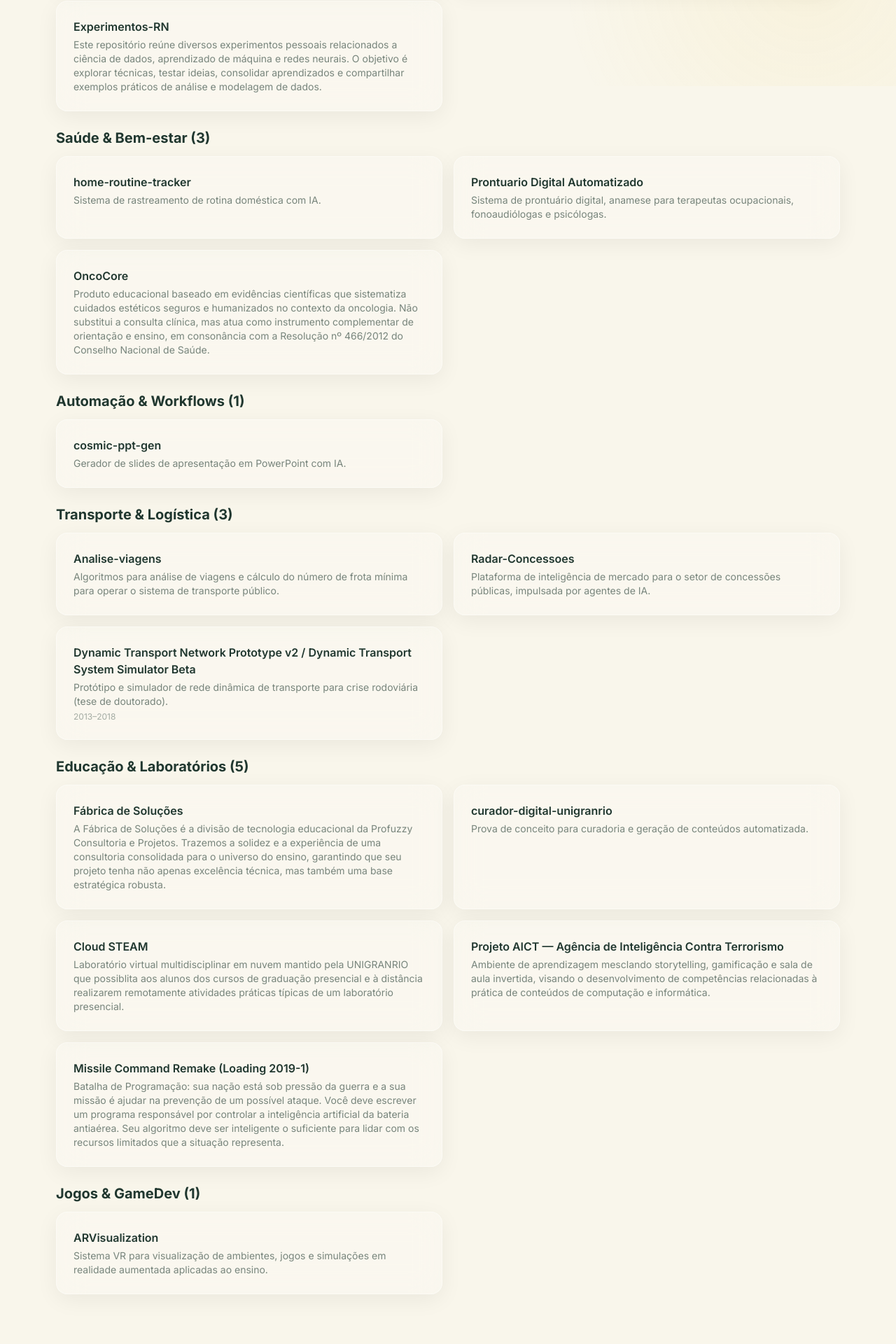
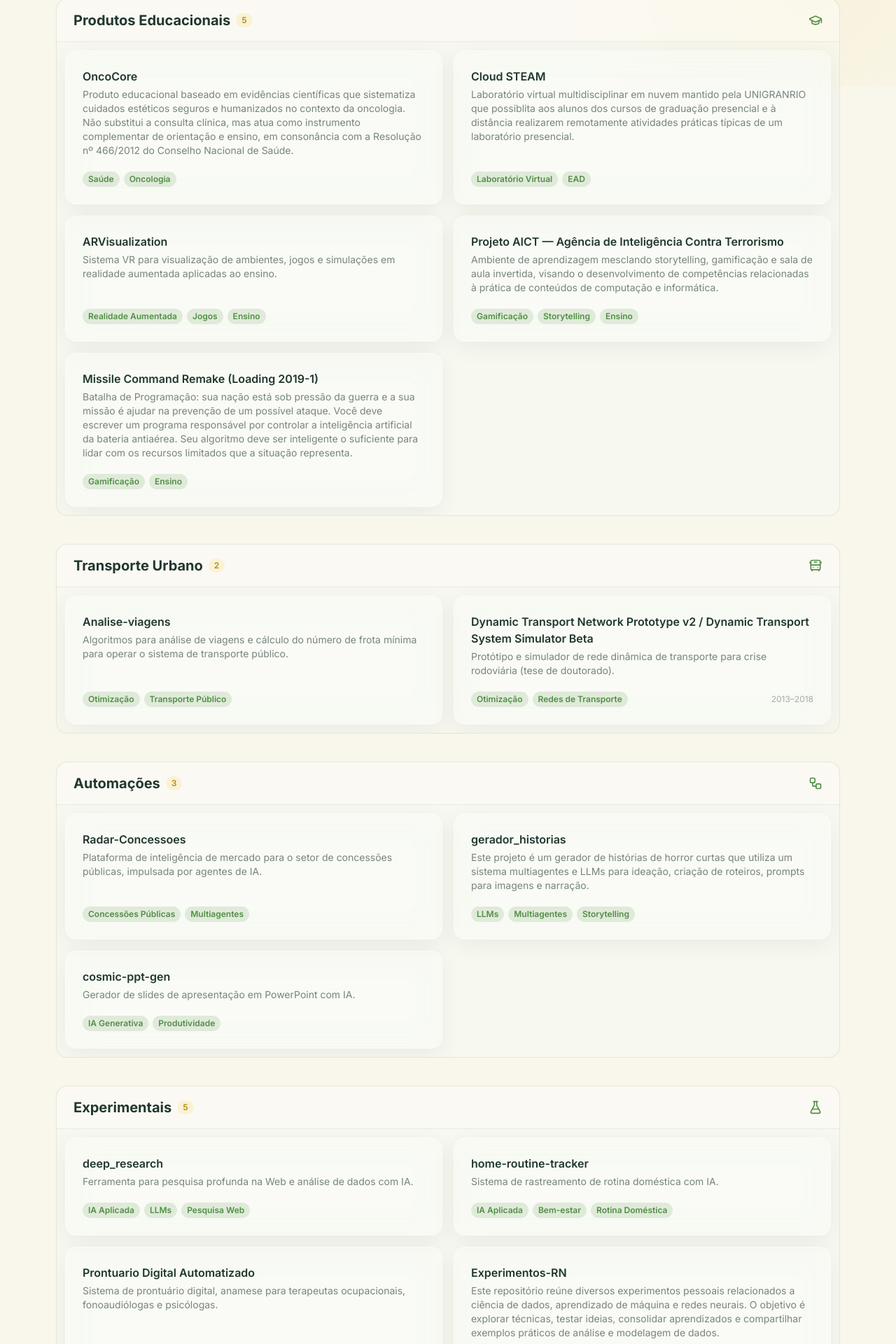
Before and after one commit to oliveira-daniel/portfolio, a Vue app in the folder portfolio-site/: page /projetos in a window 1280 px wide. Shown: the part 677-2597 px from the top of the page at 70% size. Built offline with nearby package versions, Linux system fonts and the light colour scheme.

Commit message:
Refactor portfolio JSON structure to include new project categories and badges, enhancing the organization of projects by 'bloco'. Update ProjetosView to display projects grouped by category with corresponding icons and improved layout for better user experience.

```diff
--- a/portfolio-site/src/data/portfolio.json
+++ b/portfolio-site/src/data/portfolio.json
@@ -2,102 +2,121 @@
   {
     "name": "MAGMA Framework (Multi-Agent Generative Microlearning Architecture)",
     "description": "Plataforma e Framework para autoria de materiais didáticos multimidias, cursos, trilhas e módulos com técnicas de microlearning, adaptativo multi-domínio.",
-    "category": "Machine Learning & AI"
+    "bloco": "IA Aplicada",
+    "badges": ["Multiagentes", "Microlearning", "Ensino"]
   },
   {
     "name": "=Plux",
     "description": "Arquitetura multi-agentes aplicada para desenho de produtos e serviços, através de redes pert/cpm, criação de plano de trabalho e gerenciamento de projetos integrado ao OpenProject.",
-    "category": "Machine Learning & AI"
+    "bloco": "IA Aplicada",
+    "badges": ["Multiagentes", "Gestão de Projetos"]
+  },
+  {
+    "name": "Fuzzy Logic Blueprint",
+    "description": "Ferramenta para geração de bases de conhecimentos Fuzzy.",
+    "bloco": "IA Aplicada",
+    "badges": ["Lógica Fuzzy", "Sistemas Especialistas"]
+  },
+  {
+    "name": "Neuro-fuzzy Studio",
+    "description": "Implementação completa de um sistema neuro-fuzzy adaptativo (ANFIS) aplicado à Qualificação de projetos de transporte público urbano.",
+    "bloco": "IA Aplicada",
+    "badges": ["ANFIS", "Transporte Público"]
+  },
+  {
+    "name": "OncoCore",
+    "description": "Produto educacional baseado em evidências científicas que sistematiza cuidados estéticos seguros e humanizados no contexto da oncologia. Não substitui a consulta clínica, mas atua como instrumento complementar de orientação e ensino, em consonância com a Resolução nº 466/2012 do Conselho Nacional de Saúde.",
+    "bloco": "Produtos Educacionais",
+    "badges": ["Saúde", "Oncologia"]
+  },
+  {
+    "name": "Cloud STEAM",
+    "description": "Laboratório virtual multidisciplinar em nuvem mantido pela UNIGRANRIO que possiblita aos alunos dos cursos de graduação presencial e à distância realizarem remotamente atividades práticas típicas de um laboratório presencial.",
+    "bloco": "Produtos Educacionais",
+    "badges": ["Laboratório Virtual", "EAD"]
+  },
+  {
+    "name": "ARVisualization",
+    "description": "Sistema VR para visualização de ambientes, jogos e simulações em realidade aumentada aplicadas ao ensino.",
+    "bloco": "Produtos Educacionais",
+    "badges": ["Realidade Aumentada", "Jogos", "Ensino"]
+  },
+  {
+    "name": "Projeto AICT — Agência de Inteligência Contra Terrorismo",
+    "description": "Ambiente de aprendizagem mesclando storytelling, gamificação e sala de aula invertida, visando o desenvolvimento de competências relacionadas à prática de conteúdos de computação e informática.",
+    "bloco": "Produtos Educacionais",
+    "badges": ["Gamificação", "Storytelling", "Ensino"]
+  },
+  {
+    "name": "Missile Command Remake (Loading 2019-1)",
+    "description": "Batalha de Programação: sua nação está sob pressão da guerra e a sua missão é ajudar na prevenção de um possível ataque. Você deve escrever um programa responsável por controlar a inteligência artificial da bateria antiaérea. Seu algoritmo deve ser inteligente o suficiente para lidar com os recursos limitados que a situação representa.",
+    "bloco": "Produtos Educacionais",
+    "badges": ["Gamificação", "Ensino"]
+  },
+  {
+    "name": "Analise-viagens",
+    "description": "Algoritmos para análise de viagens e cálculo do número de frota mínima para operar o sistema de transporte público.",
+    "bloco": "Transporte Urbano",
+    "badges": ["Otimização", "Transporte Público"]
+  },
+  {
+    "name": "Dynamic Transport Network Prototype v2 / Dynamic Transport System Simulator Beta",
+    "description": "Protótipo e simulador de rede dinâmica de transporte para crise rodoviária (tese de doutorado).",
+    "bloco": "Transporte Urbano",
+    "badges": ["Otimização", "Redes de Transporte"],
+    "periodo": "2013–2018"
+  },
+  {
+    "name": "Radar-Concessoes",
+    "description": "Plataforma de inteligência de mercado para o setor de concessões públicas, impulsada por agentes de IA.",
+    "bloco": "Automações",
+    "badges": ["Concessões Públicas", "Multiagentes"]
+  },
+  {
+    "name": "gerador_historias",
+    "description": "Este projeto é um gerador de histórias de horror curtas que utiliza um sistema multiagentes e LLMs para ideação, criação de roteiros, prompts para imagens e narração.",
+    "bloco": "Automações",
+    "badges": ["LLMs", "Multiagentes", "Storytelling"]
+  },
+  {
+    "name": "cosmic-ppt-gen",
+    "description": "Gerador de slides de apresentação em PowerPoint com IA.",
+    "bloco": "Automações",
+    "badges": ["IA Generativa", "Produtividade"]
   },
   {
     "name": "deep_research",
     "description": "Ferramenta para pesquisa profunda na Web e análise de dados com IA.",
-    "category": "Machine Learning & AI"
+    "bloco": "IA Aplicada",
+    "badges": ["LLMs", "Pesquisa Web"],
+    "experimental": true
   },
   {
     "name": "home-routine-tracker",
     "description": "Sistema de rastreamento de rotina doméstica com IA.",
-    "category": "Saúde & Bem-estar"
-  },
-  {
-    "name": "cosmic-ppt-gen",
-    "description": "Gerador de slides de apresentação em PowerPoint com IA.",
-    "category": "Automação & Workflows"
-  },
-  {
-    "name": "Analise-viagens",
-    "description": "Algoritmos para análise de viagens e cálculo do número de frota mínima para operar o sistema de transporte público.",
-    "category": "Transporte & Logística"
+    "bloco": "IA Aplicada",
+    "badges": ["Bem-estar", "Rotina Doméstica"],
+    "experimental": true
   },
   {
     "name": "Prontuario Digital Automatizado",
     "description": "Sistema de prontuário digital, anamese para terapeutas ocupacionais, fonoaudiólogas e psicólogas.",
-    "category": "Saúde & Bem-estar"
-  },
-  {
-    "name": "OncoCore",
-    "description": "Produto educacional baseado em evidências científicas que sistematiza cuidados estéticos seguros e humanizados no contexto da oncologia. Não substitui a consulta clínica, mas atua como instrumento complementar de orientação e ensino, em consonância com a Resolução nº 466/2012 do Conselho Nacional de Saúde.",
-    "category": "Saúde & Bem-estar"
-  },
-  {
-    "name": "Radar-Concessoes",
-    "description": "Plataforma de inteligência de mercado para o setor de concessões públicas, impulsada por agentes de IA.",
-    "category": "Transporte & Logística"
-  },
-  {
-    "name": "Fuzzy Logic Blueprint",
-    "description": "Ferramenta para geração de bases de conhecimentos Fuzzy.",
-    "category": "Machine Learning & AI"
-  },
-  {
-    "name": "Neuro-fuzzy Studio",
-    "description": "Implementação completa de um sistema neuro-fuzzy adaptativo (ANFIS) aplicado à Qualificação de projetos de transporte público urbano.",
-    "category": "Machine Learning & AI"
-  },
-  {
-    "name": "gerador_historias",
-    "description": "Este projeto é um gerador de histórias de horror curtas que utiliza um sistema multiagentes e LLMs para ideação, criação de roteiros, prompts para imagens e narração.",
-    "category": "Machine Learning & AI"
+    "bloco": "Automações",
+    "badges": ["IA Aplicada", "Saúde"],
+    "experimental": true
   },
   {
     "name": "Experimentos-RN",
     "description": "Este repositório reúne diversos experimentos pessoais relacionados a ciência de dados, aprendizado de máquina e redes neurais. O objetivo é explorar técnicas, testar ideias, consolidar aprendizados e compartilhar exemplos práticos de análise e modelagem de dados.",
-    "category": "Machine Learning & AI"
-  },
-  {
-    "name": "Fábrica de Soluções",
-    "description": "A Fábrica de Soluções é a divisão de tecnologia educacional da Profuzzy Consultoria e Projetos. Trazemos a solidez e a experiência de uma consultoria consolidada para o universo do ensino, garantindo que seu projeto tenha não apenas excelência técnica, mas também uma base estratégica robusta.",
-    "category": "Educação & Laboratórios"
+    "bloco": "IA Aplicada",
+    "badges": ["Redes Neurais", "Ciência de Dados"],
+    "experimental": true
   },
   {
     "name": "curador-digital-unigranrio",
     "description": "Prova de conceito para curadoria e geração de conteúdos automatizada.",
-    "category": "Educação & Laboratórios"
-  },
-  {
-    "name": "Cloud STEAM",
-    "description": "Laboratório virtual multidisciplinar em nuvem mantido pela UNIGRANRIO que possiblita aos alunos dos cursos de graduação presencial e à distância realizarem remotamente atividades práticas típicas de um laboratório presencial.",
-    "category": "Educação & Laboratórios"
-  },
-  {
-    "name": "ARVisualization",
-    "description": "Sistema VR para visualização de ambientes, jogos e simulações em realidade aumentada aplicadas ao ensino.",
-    "category": "Jogos & GameDev"
-  },
-  {
-    "name": "Projeto AICT — Agência de Inteligência Contra Terrorismo",
-    "description": "Ambiente de aprendizagem mesclando storytelling, gamificação e sala de aula invertida, visando o desenvolvimento de competências relacionadas à prática de conteúdos de computação e informática.",
-    "category": "Educação & Laboratórios"
-  },
-  {
-    "name": "Missile Command Remake (Loading 2019-1)",
-    "description": "Batalha de Programação: sua nação está sob pressão da guerra e a sua missão é ajudar na prevenção de um possível ataque. Você deve escrever um programa responsável por controlar a inteligência artificial da bateria antiaérea. Seu algoritmo deve ser inteligente o suficiente para lidar com os recursos limitados que a situação representa.",
-    "category": "Educação & Laboratórios"
-  },
-  {
-    "name": "Dynamic Transport Network Prototype v2 / Dynamic Transport System Simulator Beta",
-    "description": "Protótipo e simulador de rede dinâmica de transporte para crise rodoviária (tese de doutorado).",
-    "category": "Transporte & Logística",
-    "periodo": "2013–2018"
+    "bloco": "Automações",
+    "badges": ["Curadoria de Conteúdo", "IA Generativa"],
+    "experimental": true
   }
 ]
--- a/portfolio-site/src/views/ProjetosView.vue
+++ b/portfolio-site/src/views/ProjetosView.vue
@@ -1,30 +1,70 @@
 <script setup lang="ts">
 import { computed } from 'vue'
+import { Brain, BusFront, FlaskConical, GraduationCap, Workflow } from 'lucide-vue-next'
 import GlassCard from '../components/GlassCard.vue'
 import portfolioItems from '../data/portfolio.json'
 
-const categories = computed(() => {
+const blocos = ['IA Aplicada', 'Produtos Educacionais', 'Transporte Urbano', 'Automações']
+
+const blocoIcons: Record<string, any> = {
+  'IA Aplicada': Brain,
+  'Produtos Educacionais': GraduationCap,
+  'Transporte Urbano': BusFront,
+  'Automações': Workflow,
+}
+
+const porBloco = computed(() => {
   const map: Record<string, any[]> = {}
+  for (const b of blocos) map[b] = []
   for (const r of portfolioItems) {
-    if (!map[r.category]) map[r.category] = []
-    map[r.category].push(r)
+    if (!r.experimental && map[(r as any).bloco]) map[(r as any).bloco].push(r)
   }
   return map
 })
+
+const experimentais = computed(() => portfolioItems.filter((r) => (r as any).experimental))
 </script>
 
 <template>
   <h1 class="text-3xl font-bold text-brand-dark mb-2">Portfólio</h1>
-  <p class="text-brand-dark/60 mb-8">{{ portfolioItems.length }} produtos de autoria ou co-autoria</p>
 
-  <section v-for="(items, cat) in categories" :key="cat">
-    <h2 class="text-xl font-bold text-brand-dark mb-3 mt-6">{{ cat }} ({{ items.length }})</h2>
+  <section v-for="b in blocos" :key="b" class="mt-10 first:mt-6 rounded-2xl border border-brand-green/15 overflow-hidden bg-white/40 backdrop-blur-sm dark:bg-white/[0.04] dark:border-white/10">
+    <h2 class="text-xl font-bold text-brand-dark px-6 py-4 flex items-center gap-2">
+      {{ b }}
+      <span class="badge badge-yellow">{{ porBloco[b].length }}</span>
+      <component :is="blocoIcons[b]" class="w-5 h-5 text-brand-green ml-auto shrink-0" />
+    </h2>
+    <div class="px-3 pb-3 border-t border-brand-green/10 dark:border-white/10 pt-3 bg-brand-green/[0.02] dark:bg-white/[0.02]">
     <div class="grid md:grid-cols-2 gap-4">
-      <GlassCard v-for="r in items" :key="r.name">
+      <GlassCard v-for="r in porBloco[b]" :key="r.name" class="flex flex-col">
         <h3 class="font-semibold text-brand-dark">{{ r.name }}</h3>
         <p class="text-sm text-brand-dark/60 mt-1">{{ r.description || '—' }}</p>
-        <p v-if="r.periodo" class="text-xs text-brand-dark/40 mt-1">{{ r.periodo }}</p>
+        <div v-if="(r as any).badges?.length || (r as any).periodo" class="flex flex-wrap items-center gap-1.5 mt-auto pt-5">
+          <span v-for="badge in ((r as any).badges ?? [])" :key="badge" class="badge badge-green">{{ badge }}</span>
+          <span v-if="(r as any).periodo" class="text-xs text-brand-dark/40 ml-auto">{{ (r as any).periodo }}</span>
+        </div>
       </GlassCard>
+    </div>
+    </div>
+  </section>
+
+  <section v-if="experimentais.length" class="mt-10 rounded-2xl border border-brand-green/15 overflow-hidden bg-white/40 backdrop-blur-sm dark:bg-white/[0.04] dark:border-white/10">
+    <h2 class="text-xl font-bold text-brand-dark px-6 py-4 flex items-center gap-2">
+      Experimentais
+      <span class="badge badge-yellow">{{ experimentais.length }}</span>
+      <FlaskConical class="w-5 h-5 text-brand-green ml-auto shrink-0" />
+    </h2>
+    <div class="px-3 pb-3 border-t border-brand-green/10 dark:border-white/10 pt-3 bg-brand-green/[0.02] dark:bg-white/[0.02]">
+    <div class="grid md:grid-cols-2 gap-4">
+      <GlassCard v-for="r in experimentais" :key="r.name" class="flex flex-col">
+        <h3 class="font-semibold text-brand-dark">{{ r.name }}</h3>
+        <p class="text-sm text-brand-dark/60 mt-1">{{ r.description || '—' }}</p>
+        <div class="flex flex-wrap items-center gap-1.5 mt-auto pt-5">
+          <span class="badge badge-green">{{ (r as any).bloco }}</span>
+          <span v-for="badge in ((r as any).badges ?? [])" :key="badge" class="badge badge-green">{{ badge }}</span>
+        </div>
+      </GlassCard>
+    </div>
     </div>
   </section>
 </template>
```
